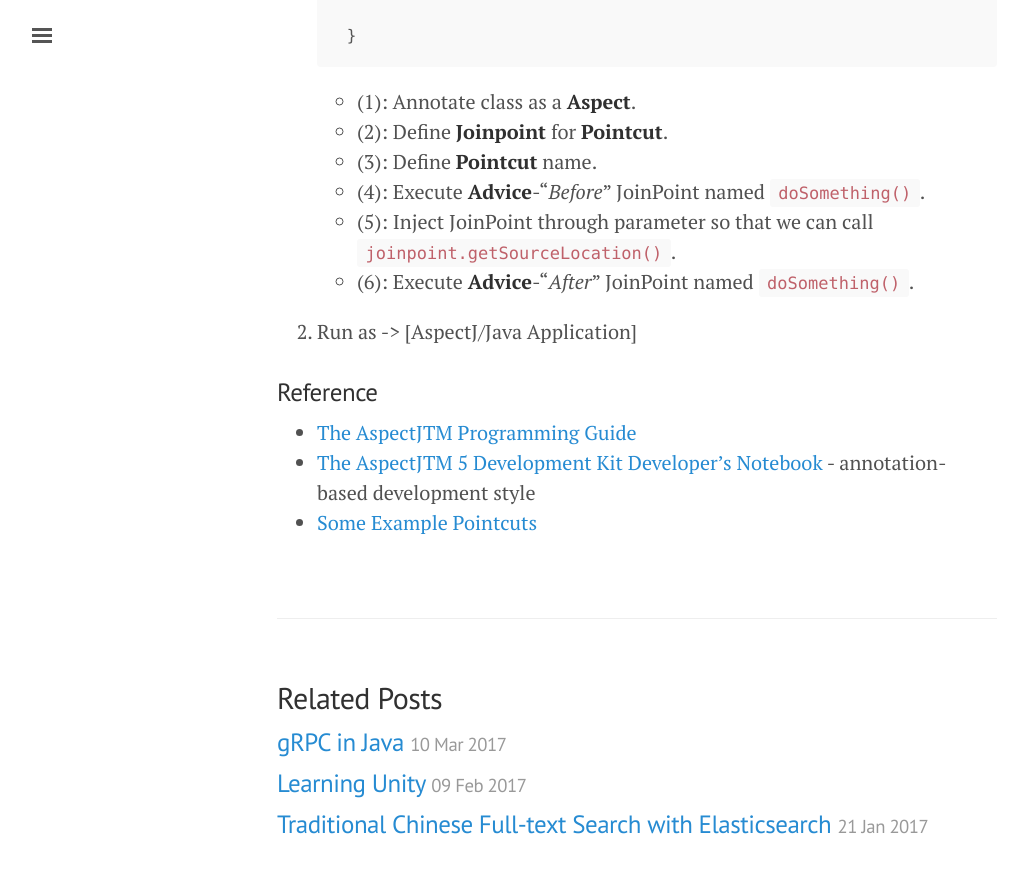
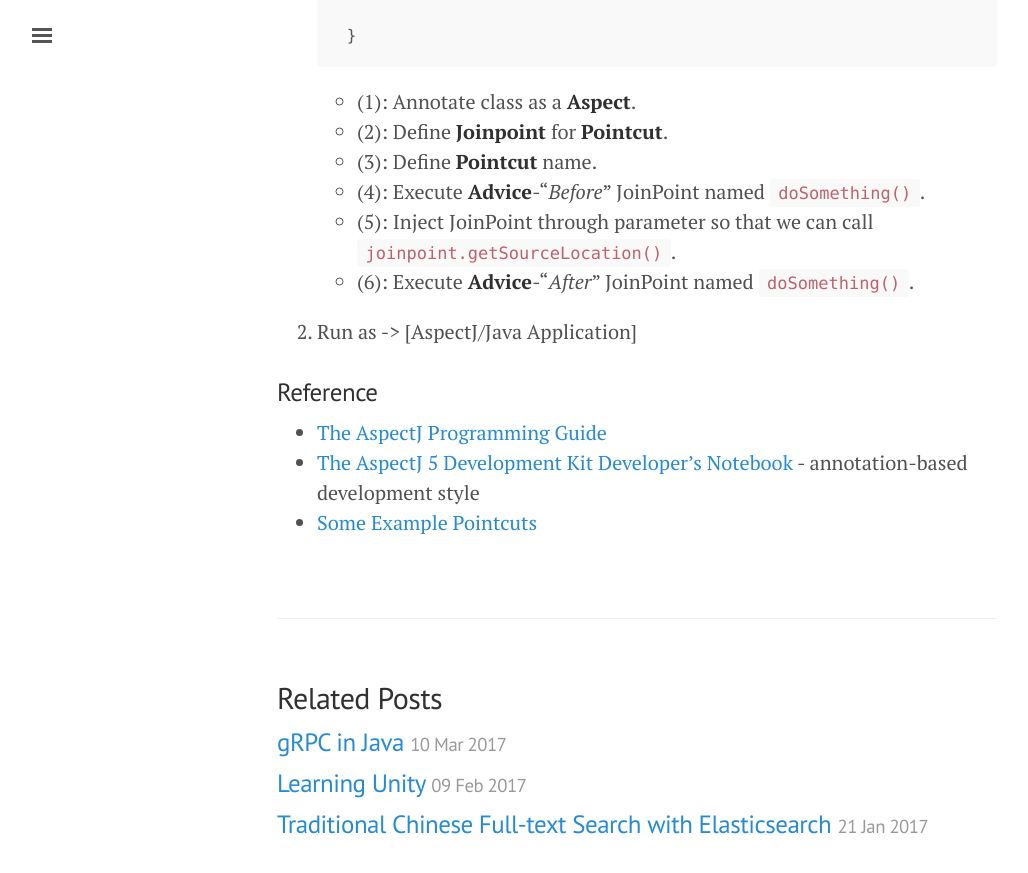
Before and after one commit to jayeeeeee/jayeeeeee.github.io, a Jekyll site: the page built from _posts/2017-03-13-general-java-project-aop-with-aspectj.md, in a window 1280 px wide and 900 px high, scrolled down 2217 px. Shown: the top 873 px of the window, without its empty margins (3-1031 px from the left). Built offline with Jekyll 4.4.1, drawn with Linux system fonts in a browser that asks for light colours.

Commit message:
Edit some ttitle of refereneces

```diff
--- a/_posts/2017-03-13-general-java-project-aop-with-aspectj.md
+++ b/_posts/2017-03-13-general-java-project-aop-with-aspectj.md
@@ -95,8 +95,8 @@ Install AJDT for Eclipse
 2.	Run as -> [AspectJ/Java Application]
 
 ### Reference
--	[The AspectJTM Programming Guide][aspectj-guide]
--	[The AspectJTM 5 Development Kit Developer's Notebook][aspectj5] - annotation-based development style
+-	[The AspectJ Programming Guide][aspectj-guide]
+-	[The AspectJ 5 Development Kit Developer's Notebook][aspectj5] - annotation-based development style
 -	[Some Example Pointcuts][pointcut-example]
 
 [aspectj-guide]: https://eclipse.org/aspectj/doc/released/progguide/
```
